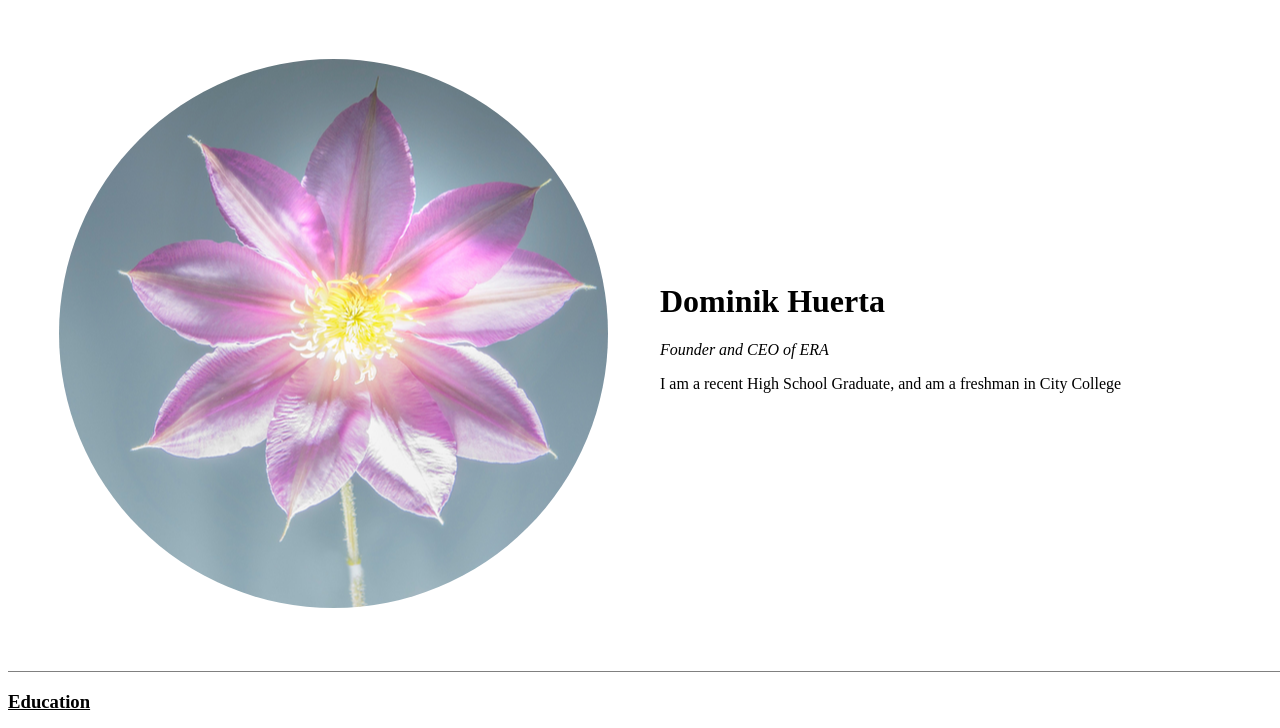
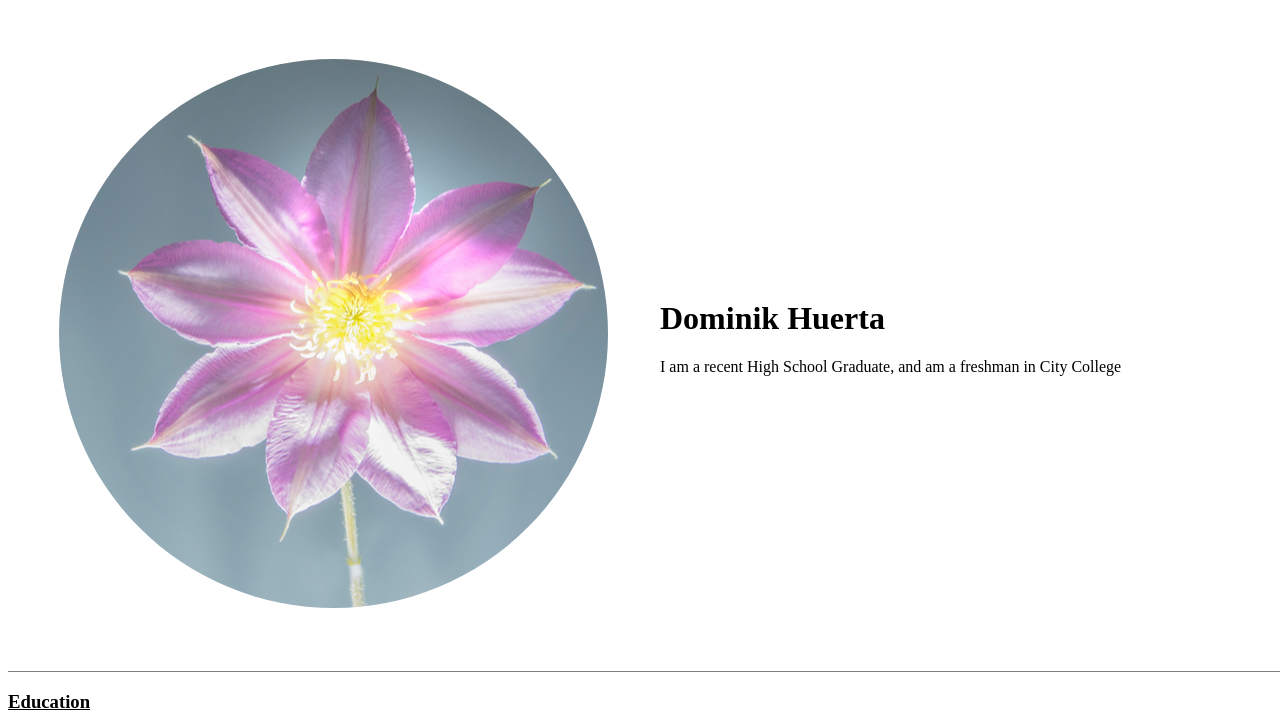
Before and after one commit to dkomin415/cv, a plain HTML site: page Index.html in a window 1280 px wide. Shown: the top 728 px of the page. Drawn offline with Linux system fonts and the light colour scheme.

Commit message:
Update Index.html

```diff
--- a/Index.html
+++ b/Index.html
@@ -12,7 +12,6 @@
       <td>  <img src="circle-cropped.png" alt="Dominik's Personal Site"></td>
       <td>
         <h1> Dominik Huerta </h1>
-        <p><em>Founder and CEO of ERA</em></p>
         <p> I am a recent High School Graduate, and am a freshman in City College</p>
       </td>
     </tr>
```
